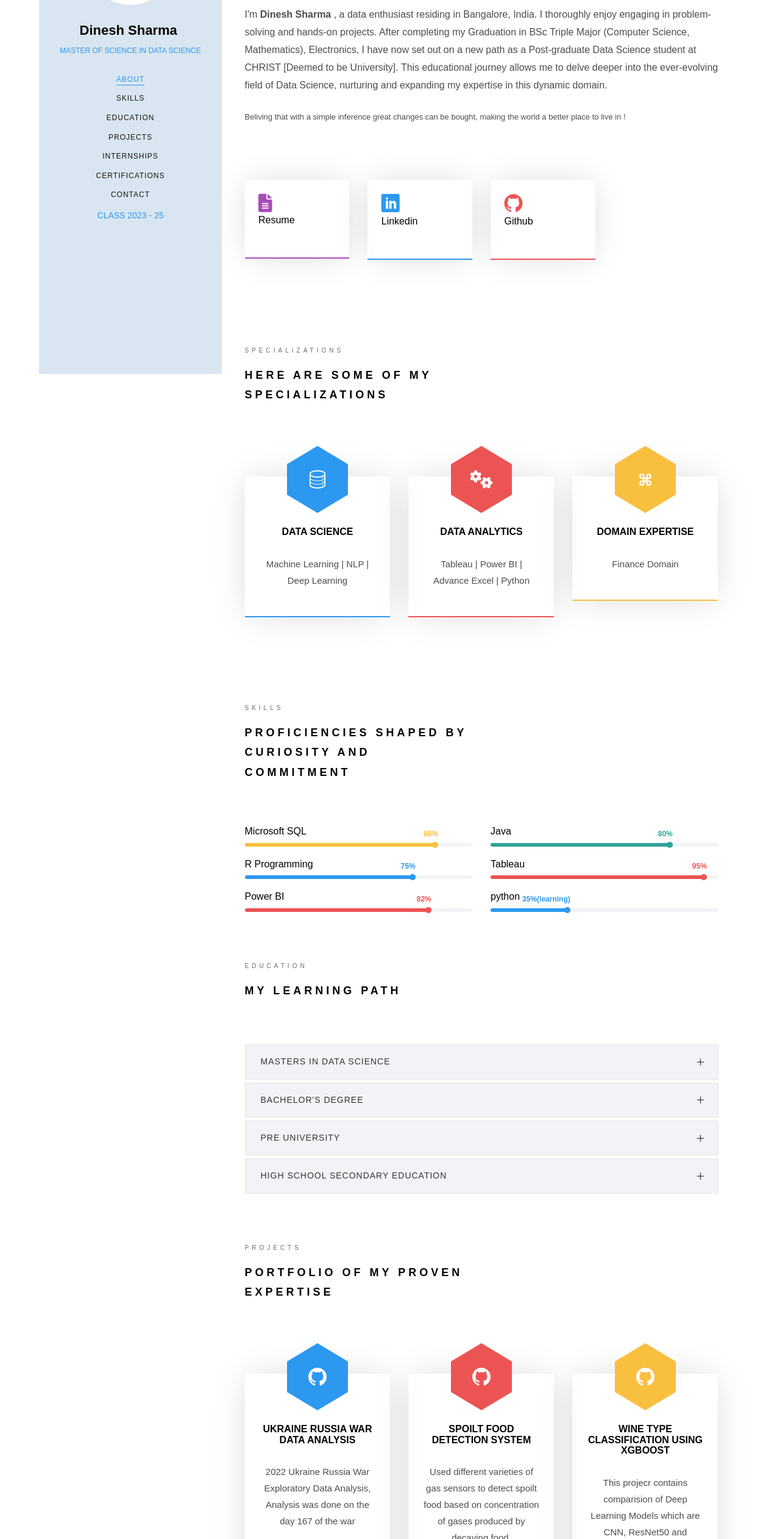
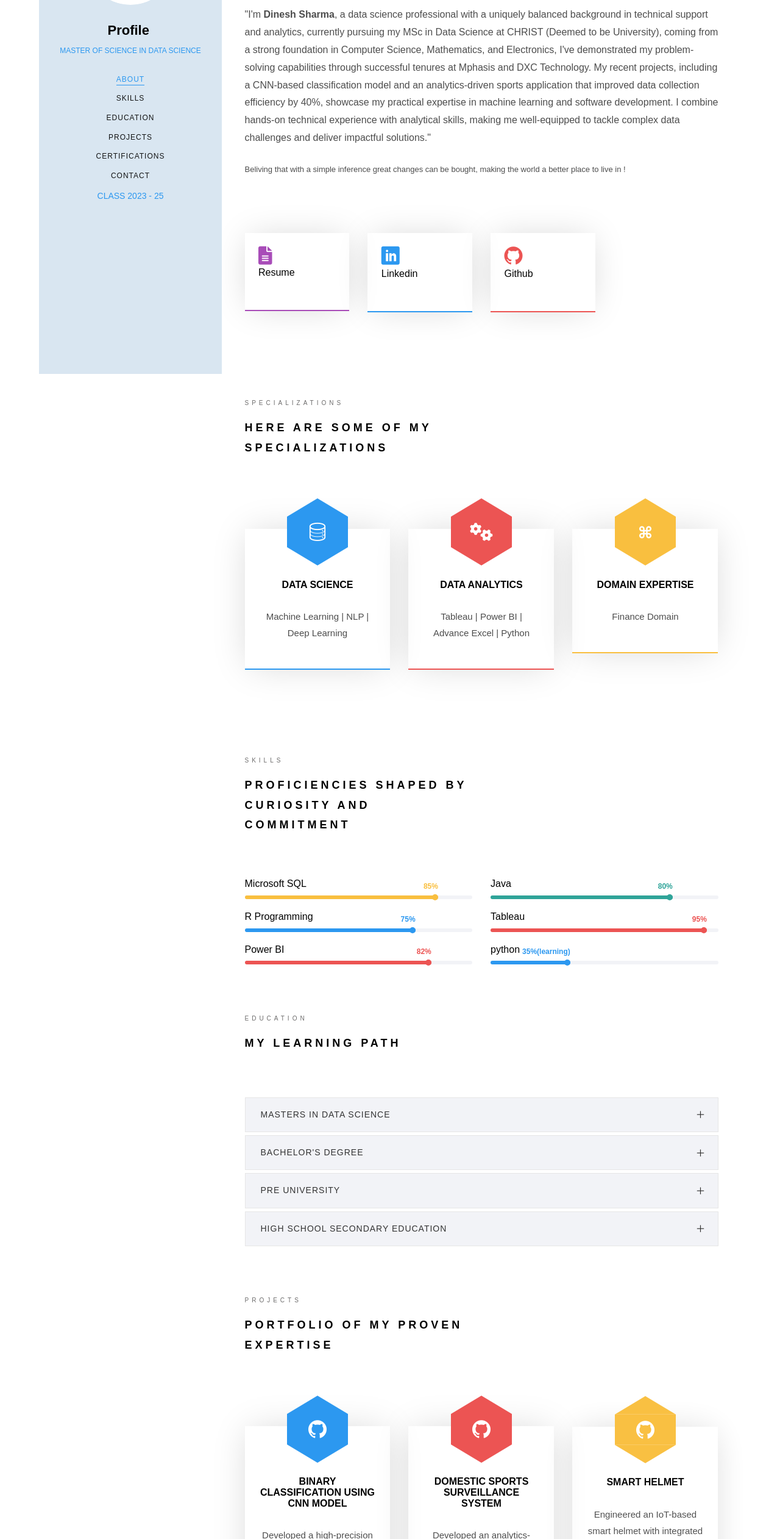
Before and after one commit to ds42835/Personal-Portfolio, a plain HTML site: page index.html in a window 1280 px wide. Shown: the part 277-2800 px from the top of the page at 61% size. Drawn offline with Linux system fonts and the light colour scheme; a web font is replaced by a local one.

Commit message:
Update index.html

```diff
--- a/index.html
+++ b/index.html
@@ -64,7 +64,7 @@
 				<div class="text-center">
 					<div class="author-img" style="background-image: url(images/Profile.png);"></div>
 					<!-- Add your name -->
-					<h1 id="colorlib-logo"><a href="index.html">Dinesh Sharma</a></h1>
+					<h1 id="colorlib-logo"><a href="index.html">Profile</a></h1>
 					<span class="position"><a
 							href="https://christuniversity.in/departments/yeshwanthpur%20campus/school%20of%20sciences/computer%20science">Master
 							of Science in Data Science</a></span>
@@ -77,7 +77,7 @@
 							<li><a href="#" data-nav-section="skills">Skills</a></li>
 							<li><a href="#" data-nav-section="education">Education</a></li>
 							<li><a href="#" data-nav-section="projects">Projects</a></li>
-							<li><a href="#" data-nav-section="internship">Internships</a></li>
+							<!-- <li><a href="#" data-nav-section="internship">Internships</a></li> -->
 							<li><a href="#" data-nav-section="certificate">Certifications</a></li>
 							<li><a href="#" data-nav-section="contact">Contact</a></li>
 
@@ -107,15 +107,14 @@
 											<h2 class="colorlib-heading">About Me</h2>
 											<!-- Change content of paragraph tag -->
 											<p>
-												<font size="3.5">I'm <strong> Dinesh Sharma </strong>, a data
-													enthusiast residing in Bangalore, India. I thoroughly enjoy
-													engaging in problem-solving and hands-on projects. After completing
-													my Graduation in BSc Triple Major (Computer Science, Mathematics), Electronics, I have
-													now set out on a new path as a Post-graduate Data Science student at
-													CHRIST [Deemed to be University]. This educational journey
-													allows me to delve deeper into the ever-evolving field of Data
-													Science, nurturing and expanding my expertise
-													in this dynamic domain.</font>
+												<font size="3.5">"I'm <strong>Dinesh Sharma</strong>, a data science professional with a uniquely balanced background in technical
+																  support and analytics, currently pursuing my MSc in Data Science at CHRIST (Deemed to be University),
+																  coming from a strong foundation in Computer Science, Mathematics, and Electronics, I've demonstrated my
+																  problem-solving capabilities through successful tenures at Mphasis and DXC Technology. My recent
+																  projects, including a CNN-based classification model and an analytics-driven sports application that
+																  improved data collection efficiency by 40%, showcase my practical expertise in machine learning and
+																  software development. I combine hands-on technical experience with analytical skills, making me
+																  well-equipped to tackle complex data challenges and deliver impactful solutions."</font>
 											</p>
 											<font size="2.8">Beliving that with a simple inference great changes can be
 												bought, making the world a better place to live in ! </font>
@@ -127,7 +126,7 @@
 								<div class="row">
 									<div class="col-md-3 animate-box" data-animate-effect="fadeInLeft">
 										<!-- Edit google drive Link -->
-										<a href="https://drive.google.com/file/d/1l1ZmEqxC8QQeJkh4Te8RgemDwBX24dt6/view"
+										<a href="https://drive.google.com/file/d/15zwQDwhcXsJUCyXJeApM_Va6O_VpbMge/view?usp=sharing"
 											target="_blank">
 											<div class="services color-4">
 												<span class="icon2">
@@ -397,6 +396,7 @@
 															<li>TRIMESTER I 3.32 GPA</li>
 															<li>TRIMESTER II 2.67 GPA </li>
 															<li>TRIMESTER III 3.18 GPA </li>
+															<li>TRIMESTER IV 3.25 GPA </li>
 															<!-- <li>SEMESTER IV 8.61 SGPA </li> -->
 														</ul>
 													</div>
@@ -493,10 +493,10 @@
 									</a>
 									<div class="desc">
 										<!-- Edit content for your specialization -->
-										<h3>Ukraine Russia War Data Analysis</h3>
-										<p>2022 Ukraine Russia War Exploratory Data Analysis, Analysis was done on the
-											day 167 of the war</p>
-										<p id="project-tool">Tableau | Power BI | Advance Excel | Python</p>
+										<h3>Binary Classification using CNN Model</h3>
+										<p>Developed a high-precision CNN model using TensorFlow for binary pistachio classification, implementing
+										   data augmentation techniques to optimize performance and prevent overfitting.</p>
+										<p id="project-tool">Machine Learning | Deep Learning | Python</p>
 									</div>
 								</div>
 							</div>
@@ -511,10 +511,10 @@
 									</a>
 									<div class="desc">
 										<!-- Edit content for your specialization -->
-										<h3>Spoilt Food Detection System</h3>
-										<p>Used different varieties of gas sensors to detect spoilt food based on
-											concentration of gases produced by decaying food.</p>
-										<p id="project-tool">IoT | C++ | Arduino</p>
+										<h3>Domestic Sports Surveillance System</h3>
+										<p>Developed an analytics-driven sports performance tracking application that improved data collection efficiency by 40% and
+										   achieved 60% higher user adoption through intuitive interface design and comprehensive performance metrics.</p>
+										<p id="project-tool">React Natice | Python | SQL | API Integration</p>
 									</div>
 								</div>
 							</div>
@@ -529,17 +529,17 @@
 									</a>
 									<div class="desc">
 										<!-- Edit content for your specialization -->
-										<h3>Wine Type Classification Using XGBoost</h3>
-										<p>This projecr contains comparision of Deep Learning Models which are CNN,
-											ResNet50 and VGG16.</p>
-										<p id="project-tool">Python | XGBoost</p>
+										<h3>Smart Helmet</h3>
+										<p>Engineered an IoT-based smart helmet with integrated alcohol detection and accident identification systems,
+										   featuring GSM-enabled emergency alerts and RF-based locking mechanism, reducing potential accidents by 35%.</p>
+										<p id="project-tool">Arduino | C++ | GSM/RF Modules | IoT Sensors | Embedded Systems</p>
 									</div>
 								</div>
 							</div>
 
 				</section>
 
-				<!-- Remove this secion if you dont have Internships -->
+				<!-- Remove this secion if you dont have Internships
 				<section class="colorlib-Projects" data-section="internship">
 					<div class="colorlib-narrow-content">
 						<div class="row">
@@ -558,7 +558,7 @@
 											<div class="timeline-icon color-1">
 												<i class="fas fa-laptop-code"></i>
 											</div>
-											<!-- Edit content based on your Internships -->
+											<!-- Edit content based on your Internships
 											<div class="timeline-label" , style="background: #e5edf4;">
 												<h2><a href="#">Brainy Beam Technologies Pvt Ltd</a> <span> </span></h2>
 												<p id="project-tool">[May, 2024 - July, 2024]</p>
@@ -570,7 +570,7 @@
 										</div>
 									</article>
 
-									<!-- Edit content based on your Internships or remove article tag -->
+									<!-- Edit content based on your Internships or remove article tag
 									<article class="timeline-entry animate-box" data-animate-effect="fadeInRight">
 										<div class="timeline-entry-inner">
 											<div class="timeline-icon color-2">
@@ -599,7 +599,7 @@
 							</div>
 						</div>
 					</div>
-				</section>
+				</section>-->
 
 				<section class="colorlib-Projects" data-section="certificate">
 					<div class="colorlib-narrow-content">
@@ -703,7 +703,7 @@
 										<div class="addresses">
 											<p class="address-divider">Christ [Deemed to be University], HMT Layout, Nagasandara Post
 												Bangalore - 560073</p>
-											<p>Ramnagar, Surat, Gujarat - 365005</p>
+											<!-- <p>Ramnagar, Surat, Gujarat - 365005</p> -->
 										</div>
 									</div>
 								</div>
```
